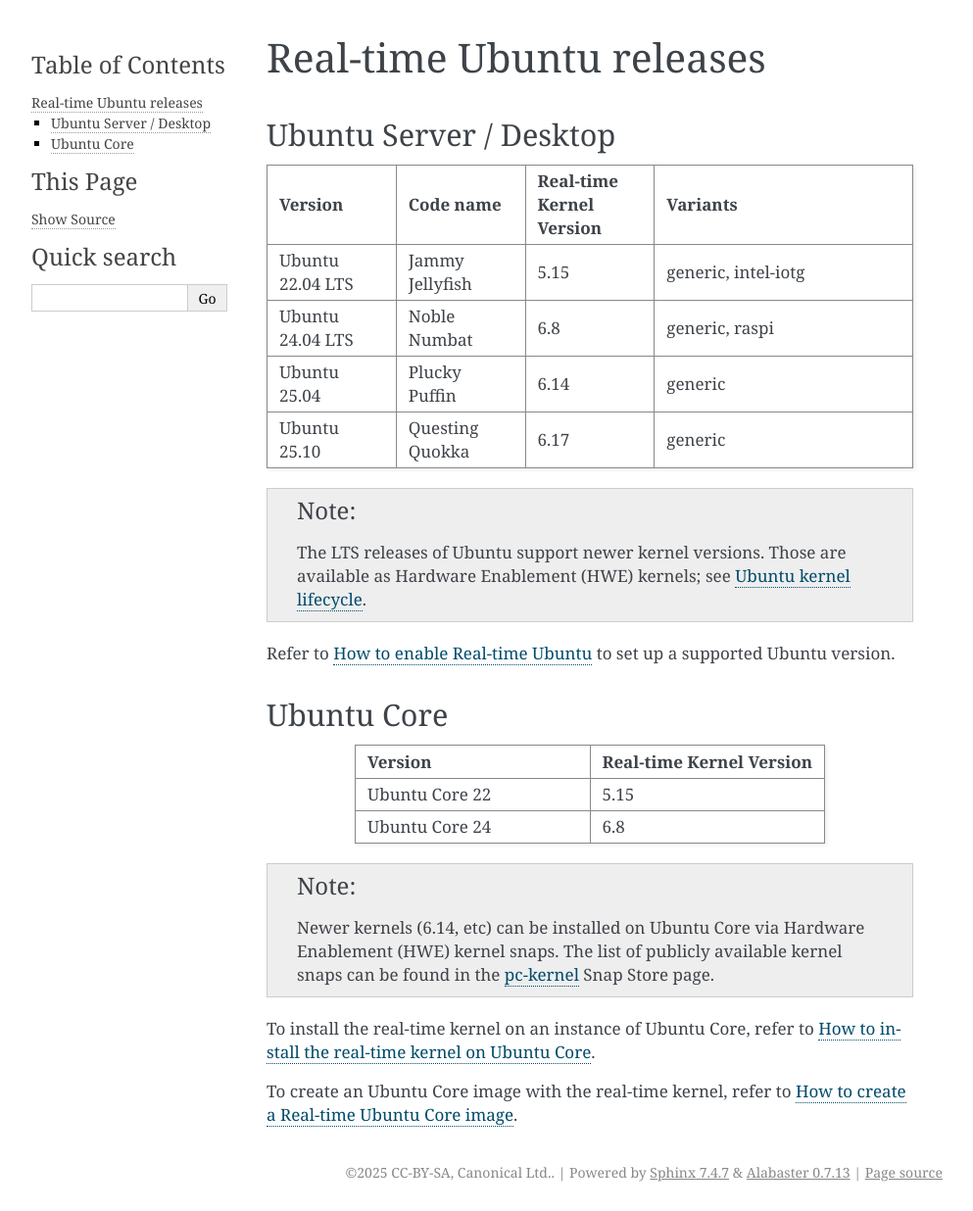
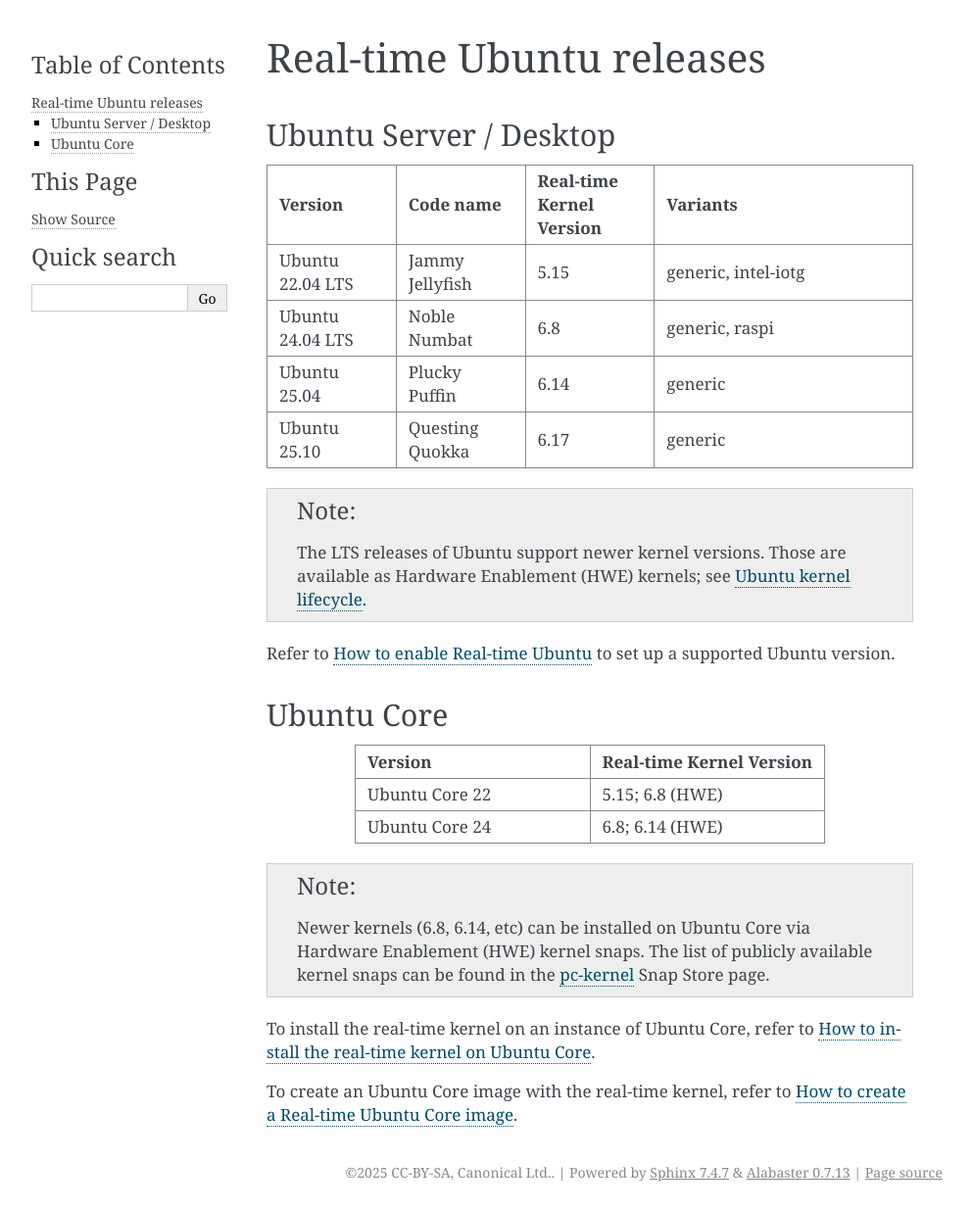
Before and after one commit to canonical/real-time-ubuntu-docs, a Sphinx documentation site: the page built from docs/reference/releases.rst, in a window 1280 px wide. Shown: the whole page at 98% size, without its empty margins (148-1141 px from the left). Built offline with Sphinx 7.4.7, drawn with Linux system fonts in a browser that asks for light colours.

Commit message:
docs: Update some references to real-time HWE to show 6.14/6.17 kernels.
Signed-off-by: Kevin Becker <kevin.becker@canonical.com>

```diff
--- a/docs/reference/releases.rst
+++ b/docs/reference/releases.rst
@@ -45,13 +45,13 @@
    * - Version
      - Real-time Kernel Version
    * - Ubuntu Core 22
-     - 5.15
+     - 5.15; 6.8 (HWE)
    * - Ubuntu Core 24
-     - 6.8
+     - 6.8; 6.14 (HWE)
 
 .. note::
 
-  Newer kernels (6.14, etc) can be installed on Ubuntu Core via Hardware Enablement (HWE) kernel snaps.
+  Newer kernels (6.8, 6.14, etc) can be installed on Ubuntu Core via Hardware Enablement (HWE) kernel snaps.
   The list of publicly available kernel snaps can be found in the `pc-kernel`_ Snap Store page.
 
 To install the real-time kernel on an instance of Ubuntu Core, refer to :doc:`../how-to/uc-install-real-time-kernel`.
```
Also changed, not shown: docs/how-to/uc-install-real-time-kernel.md (+4 -4 lines).
